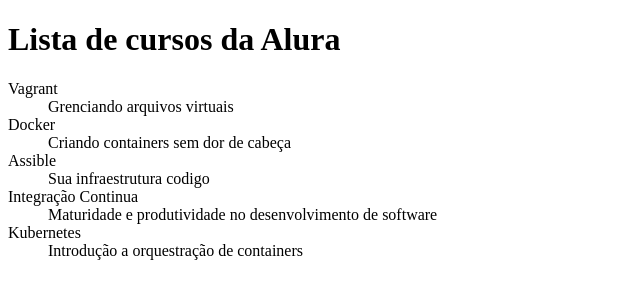
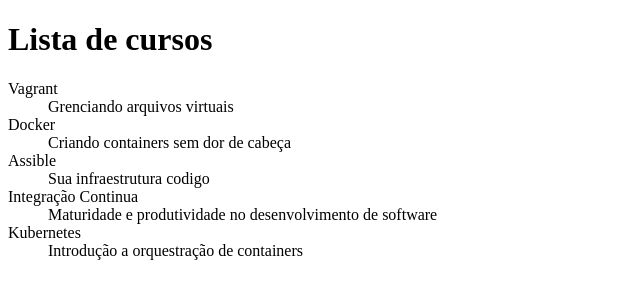
Before and after one commit to Usuari0Alura/sistemas-de-cursos, a plain HTML site: page Projeto.html in a window 1280 px wide. Shown: the whole page, without its empty margins (0-640 px from the left). Drawn offline with Linux system fonts and the light colour scheme.

Commit message:
Removendo nome da laura do título

```diff
--- a/Projeto.html
+++ b/Projeto.html
@@ -5,7 +5,7 @@
     <meta name="viewport" content="width=device-width, initial-scale=1.0">
     <title>Document</title>
 </head>
-       <h1>Lista de cursos da Alura</h1>
+       <h1>Lista de cursos</h1>
 <body>
     <dl>
           <dt>Vagrant</dt>
```
